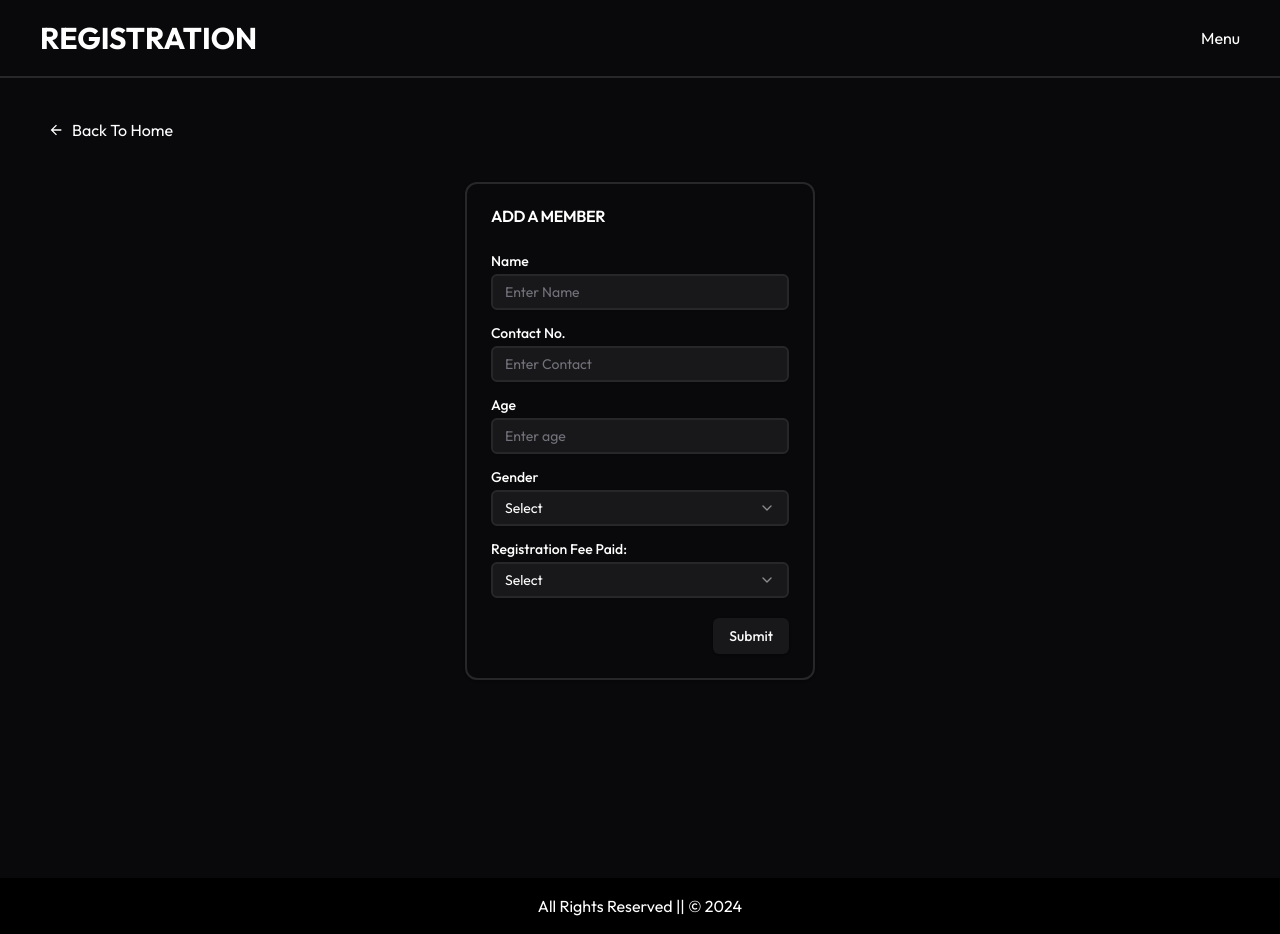
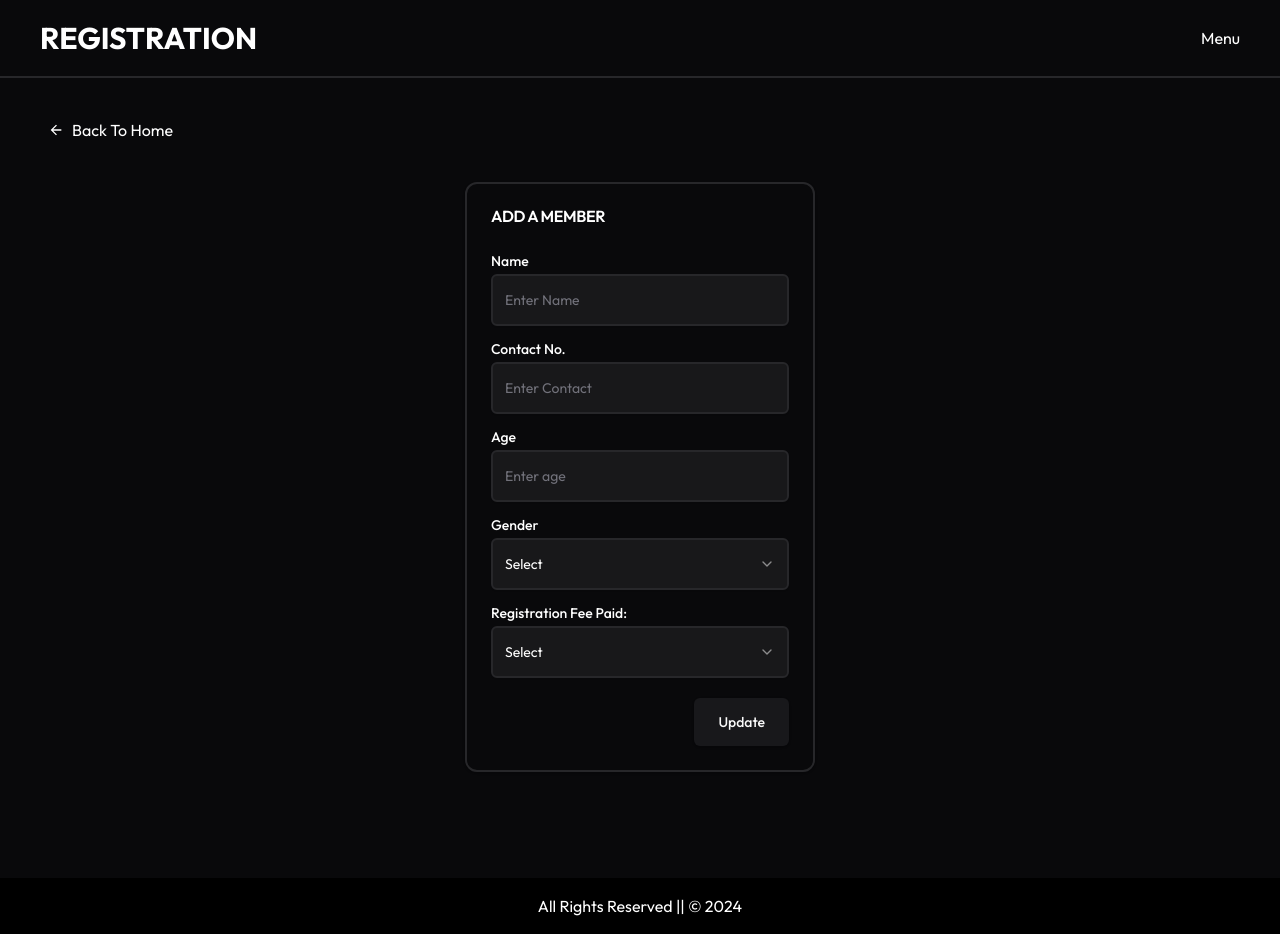
Before and after one commit to R0HIT-FS/register, a Next.js app: page /add-member in a window 1280 px wide. Built offline with nearby package versions, Linux system fonts and the light colour scheme.

Commit message:
Form css and submit button state changed in all forms

```diff
--- a/app/Components/EditForm.jsx
+++ b/app/Components/EditForm.jsx
@@ -23,8 +23,12 @@ import {
   SelectValue,
 } from "@/components/ui/select";
 
+import { Loader2 } from "lucide-react";
+
 const EditForm = ({ data }) => {
   const router = useRouter();
+  const [btntext, setbtntext] = useState("Update");
+  const [dis, setdis] = useState(false);
 
   const [formData, setFormData] = useState({
     newName: data.name,
@@ -40,6 +44,15 @@ const EditForm = ({ data }) => {
       ...prevFormData,
       [name]: value,
     }));
+  };
+
+  const handleClick = () => {
+    setbtntext(
+      <>
+        <Loader2 className="animate-spin" />
+        Please wait
+      </>
+    );
   };
 
   const handleSubmit = async (e) => {
@@ -93,8 +106,9 @@ const EditForm = ({ data }) => {
           if (res.ok) {
             router.push("/");
             router.refresh();
-            document.getElementById("addBtn").setAttribute("disabled", true);
-            document.getElementById("addBtn").classList.add("disabled");
+            // document.getElementById("addBtn").setAttribute("disabled", true);
+            // document.getElementById("addBtn").classList.add("disabled");
+            setdis(true);
             toast.info("Updated Member Successfully", {
               closeOnClick: true,
               draggable: true,
@@ -110,6 +124,7 @@ const EditForm = ({ data }) => {
       console.log(error);
     }
   };
+
   return (
     <div className="p-10 min-h-screen bg-[#09090B]">
       <h1 className="text-lg md:text-2xl mb-5 md:mb-10 font-medium text-center text-white">
@@ -135,9 +150,7 @@ const EditForm = ({ data }) => {
         <Card className=" w-full sm:[350px] md:w-[350px] bg-transparent text-white border-2 border-[#27272A] ">
           <CardHeader>
             <CardTitle>EDIT FORM</CardTitle>
-            <CardDescription>
-
-            </CardDescription>
+            <CardDescription></CardDescription>
           </CardHeader>
           <CardContent>
             <form onSubmit={handleSubmit}>
@@ -145,7 +158,7 @@ const EditForm = ({ data }) => {
                 <div className="flex flex-col space-y-1.5">
                   <Label htmlFor="name">Name</Label>
                   <Input
-                    className="border-2 border-[#27272A] bg-[#18181A]"
+                    className="border-2 border-[#27272A] bg-[#18181A] py-6"
                     type="text"
                     id="name"
                     placeholder="Enter Name"
@@ -157,7 +170,7 @@ const EditForm = ({ data }) => {
                 <div className="flex flex-col space-y-1.5">
                   <Label htmlFor="phone">Contact No.</Label>
                   <Input
-                    className="border-2 border-[#27272A] bg-[#18181A]"
+                    className="border-2 border-[#27272A] bg-[#18181A] py-6"
                     type="number"
                     id="phone"
                     placeholder="Enter Contact"
@@ -169,7 +182,7 @@ const EditForm = ({ data }) => {
                 <div className="flex flex-col space-y-1.5">
                   <Label htmlFor="age">Age</Label>
                   <Input
-                    className="border-2 border-[#27272A] bg-[#18181A]"
+                    className="border-2 border-[#27272A] bg-[#18181A] py-6"
                     type="number"
                     id="age"
                     placeholder="Enter Age"
@@ -180,17 +193,20 @@ const EditForm = ({ data }) => {
                 </div>
                 <div className="flex flex-col space-y-1.5">
                   <Label htmlFor="framework">Gender</Label>
-                  <Select  name="newGender" value={formData.newGender}
+                  <Select
+                    name="newGender"
+                    value={formData.newGender}
                     onValueChange={(value) =>
                       handleChange({
                         target: { name: "newGender", value },
                       })
                     }
                   >
-                    <SelectTrigger className="border-2 border-[#27272A] bg-[#18181A]" id="framework">
-                      <SelectValue
-                        placeholder="Select Gender"
-                      />
+                    <SelectTrigger
+                      className="border-2 border-[#27272A] bg-[#18181A] py-6"
+                      id="framework"
+                    >
+                      <SelectValue placeholder="Select Gender" />
                     </SelectTrigger>
                     <SelectContent position="popper">
                       <SelectItem value="Male">Male</SelectItem>
@@ -209,7 +225,10 @@ const EditForm = ({ data }) => {
                       })
                     }
                   >
-                    <SelectTrigger className="border-2 border-[#27272A] bg-[#18181A]" id="framework">
+                    <SelectTrigger
+                      className="border-2 border-[#27272A] bg-[#18181A] py-6"
+                      id="framework"
+                    >
                       <SelectValue placeholder="Select" />
                     </SelectTrigger>
                     <SelectContent position="popper">
@@ -222,7 +241,14 @@ const EditForm = ({ data }) => {
               {/* <Button id="addBtn">Update</Button> */}
               <div className="flex justify-between mt-5">
                 <div></div>
-        <Button id="addBtn">Update</Button>
+                <Button
+                  className="p-6"
+                  id="addBtn"
+                  disabled={dis}
+                  onClick={handleClick}
+                >
+                  {btntext}
+                </Button>
               </div>
             </form>
           </CardContent>
--- a/app/add-member-table/page.jsx
+++ b/app/add-member-table/page.jsx
@@ -24,9 +24,14 @@ import {
   SelectTrigger,
   SelectValue,
 } from "@/components/ui/select";
+import { Loader2 } from "lucide-react";
 
 const page = () => {
     const router = useRouter();
+
+    const [btntext, setbtntext] = useState("Update");
+    const [dis, setdis] = useState(false);
+
     const [formData, setFormData] = useState({
         name: '',
         age: '',
@@ -41,6 +46,16 @@ const page = () => {
           ...prevFormData,
           [name]: value,
         }));
+      };
+
+
+      const handleClick = () => {
+        setbtntext(
+          <>
+            <Loader2 className="animate-spin" />
+            Please wait
+          </>
+        );
       };
 
       const handleSubmit = async (e) => {
@@ -85,8 +100,7 @@ const page = () => {
                     if (res.ok) {
                         router.push("/table");
                         router.refresh();
-                        document.getElementById("addBtn").setAttribute("disabled",true);
-                        document.getElementById("addBtn").classList.add("disabled");
+                        setdis(true);
                         toast.success("Member Added Successfully", {
                             closeOnClick: true,
                             draggable: true,
@@ -136,9 +150,10 @@ const page = () => {
                 <div className="flex flex-col space-y-1.5">
                   <Label htmlFor="name">Name</Label>
                   <Input
-                    className="border-2 border-[#27272A] bg-[#18181A]"
+                    className="border-2 border-[#27272A] bg-[#18181A] py-6"
                     type="text"
                     id="name"
+                    required
                     placeholder="Enter Name"
                     onChange={handleChange}
                     name='name' value={formData.name}
@@ -147,9 +162,10 @@ const page = () => {
                 <div className="flex flex-col space-y-1.5">
                   <Label htmlFor="phone">Contact No.</Label>
                   <Input
-                    className="border-2 border-[#27272A] bg-[#18181A]"
+                    className="border-2 border-[#27272A] bg-[#18181A] py-6"
                     type="number"
                     id="phone"
+                    required
                     placeholder="Enter Contact"
                     onChange={handleChange}
                     name='phone' value={formData.phone}
@@ -158,7 +174,7 @@ const page = () => {
                 <div className="flex flex-col space-y-1.5">
                   <Label htmlFor="age">Age</Label>
                   <Input
-                    className="border-2 border-[#27272A] bg-[#18181A]"
+                    className="border-2 border-[#27272A] bg-[#18181A] py-6"
                     type="number"
                     id="age"
                     placeholder="Enter age"
@@ -175,7 +191,7 @@ const page = () => {
                     })
                   }
                   >
-                    <SelectTrigger className="border-2 border-[#27272A] bg-[#18181A]" id="framework">
+                    <SelectTrigger className="border-2 border-[#27272A] bg-[#18181A] py-6" id="framework">
                       <SelectValue
                         placeholder="Select"
                       />
@@ -196,7 +212,7 @@ const page = () => {
                       })
                     }
                   >
-                    <SelectTrigger className="border-2 border-[#27272A] bg-[#18181A]" id="framework">
+                    <SelectTrigger className="border-2 border-[#27272A] bg-[#18181A] py-6" id="framework">
                       <SelectValue placeholder="Select" />
                     </SelectTrigger>
                     <SelectContent position="popper">
@@ -209,7 +225,14 @@ const page = () => {
               {/* <Button id="addBtn">Update</Button> */}
               <div className="flex justify-between mt-5">
         <div></div>
-        <Button id="addBtn">Submit</Button>
+        <Button
+                  className="p-6"
+                  id="addBtn"
+                  disabled={dis}
+                  onClick={handleClick}
+                >
+                  {btntext}
+                </Button>
       </div>
             </form>
           </CardContent>
--- a/app/add-member/page.jsx
+++ b/app/add-member/page.jsx
@@ -25,9 +25,15 @@ import {
   SelectTrigger,
   SelectValue,
 } from "@/components/ui/select";
+import { Loader2 } from "lucide-react";
 
 const page = () => {
     const router = useRouter();
+
+    const [btntext, setbtntext] = useState("Update");
+    const [dis, setdis] = useState(false);
+
+
     const [formData, setFormData] = useState({
         name: '',
         age: '',
@@ -42,6 +48,15 @@ const page = () => {
           ...prevFormData,
           [name]: value,
         }));
+      };
+
+      const handleClick = () => {
+        setbtntext(
+          <>
+            <Loader2 className="animate-spin" />
+            Please wait
+          </>
+        );
       };
 
 
@@ -88,8 +103,7 @@ const page = () => {
                     if (res.ok) {
                         router.push("/");
                         router.refresh();
-                        document.getElementById("addBtn").setAttribute("disabled",true);
-                        document.getElementById("addBtn").classList.add("disabled");
+                        setdis(true);
                         toast.success("Member Added Successfully", {
                             closeOnClick: true,
                             draggable: true,
@@ -141,9 +155,10 @@ const page = () => {
                 <div className="flex flex-col space-y-1.5">
                   <Label htmlFor="name">Name</Label>
                   <Input
-                    className="border-2 border-[#27272A] bg-[#18181A]"
+                    className="border-2 border-[#27272A] bg-[#18181A] py-6"
                     type="text"
                     id="name"
+                    required
                     placeholder="Enter Name"
                     onChange={handleChange}
                     name='name' value={formData.name}
@@ -152,9 +167,10 @@ const page = () => {
                 <div className="flex flex-col space-y-1.5">
                   <Label htmlFor="phone">Contact No.</Label>
                   <Input
-                    className="border-2 border-[#27272A] bg-[#18181A]"
+                    className="border-2 border-[#27272A] bg-[#18181A] py-6"
                     type="number"
                     id="phone"
+                    required
                     placeholder="Enter Contact"
                     onChange={handleChange}
                     name='phone' value={formData.phone}
@@ -163,7 +179,7 @@ const page = () => {
                 <div className="flex flex-col space-y-1.5">
                   <Label htmlFor="age">Age</Label>
                   <Input
-                    className="border-2 border-[#27272A] bg-[#18181A]"
+                    className="border-2 border-[#27272A] bg-[#18181A] py-6"
                     type="number"
                     id="age"
                     placeholder="Enter age"
@@ -180,7 +196,7 @@ const page = () => {
                     })
                   }
                   >
-                    <SelectTrigger className="border-2 border-[#27272A] bg-[#18181A]" id="framework">
+                    <SelectTrigger className="border-2 border-[#27272A] bg-[#18181A] py-6" id="framework">
                       <SelectValue
                         placeholder="Select"
                       />
@@ -201,7 +217,7 @@ const page = () => {
                       })
                     }
                   >
-                    <SelectTrigger className="border-2 border-[#27272A] bg-[#18181A]" id="framework">
+                    <SelectTrigger className="border-2 border-[#27272A] bg-[#18181A] py-6" id="framework">
                       <SelectValue placeholder="Select" />
                     </SelectTrigger>
                     <SelectContent position="popper">
@@ -214,7 +230,14 @@ const page = () => {
               {/* <Button id="addBtn">Update</Button> */}
               <div className="flex justify-between mt-5">
         <div></div>
-        <Button id="addBtn">Submit</Button>
+        <Button
+                  className="p-6"
+                  id="addBtn"
+                  disabled={dis}
+                  onClick={handleClick}
+                >
+                  {btntext}
+                </Button>
       </div>
             </form>
           </CardContent>
```
Lines whose indentation alone changed are shown as unchanged.
